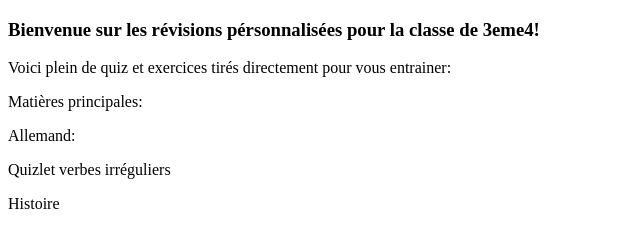
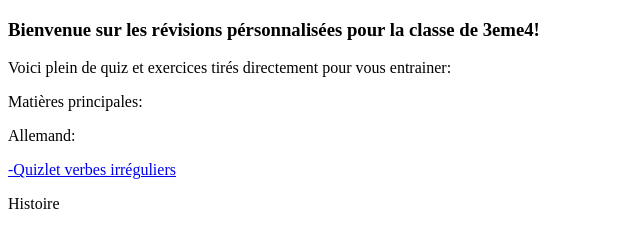
Before and after one commit to antonin-ndo/3eme, a plain HTML site: page index.html in a window 1280 px wide. Shown: the whole page, without its empty margins (0-640 px from the left). Drawn offline with Linux system fonts and the light colour scheme.

Commit message:
Add files via upload

```diff
--- a/index.html
+++ b/index.html
@@ -9,14 +9,15 @@
     <h3>Bienvenue sur les révisions pérsonnalisées pour la classe de 3eme4!</h3>
     <p>Voici plein de quiz et exercices tirés directement pour vous entrainer:</p>
 
-    Matières principales:
+    <p>Matières principales:</p>
 
 <p>Allemand:</p>
 
-<link src="https://quizlet.com/fr/995445572/verbe-irregulier-allemand-flash-cards/?i=6c8hgo&x=1jqt">Quizlet verbes irréguliers</link>
+<a href="https://quizlet.com/fr/995445572/verbe-irregulier-allemand-flash-cards/?i=6c8hgo&x=1jqt">-Quizlet verbes irréguliers</a>
 
 <p>Histoire</p>
 
 
+
 </body>
 </html>
```
